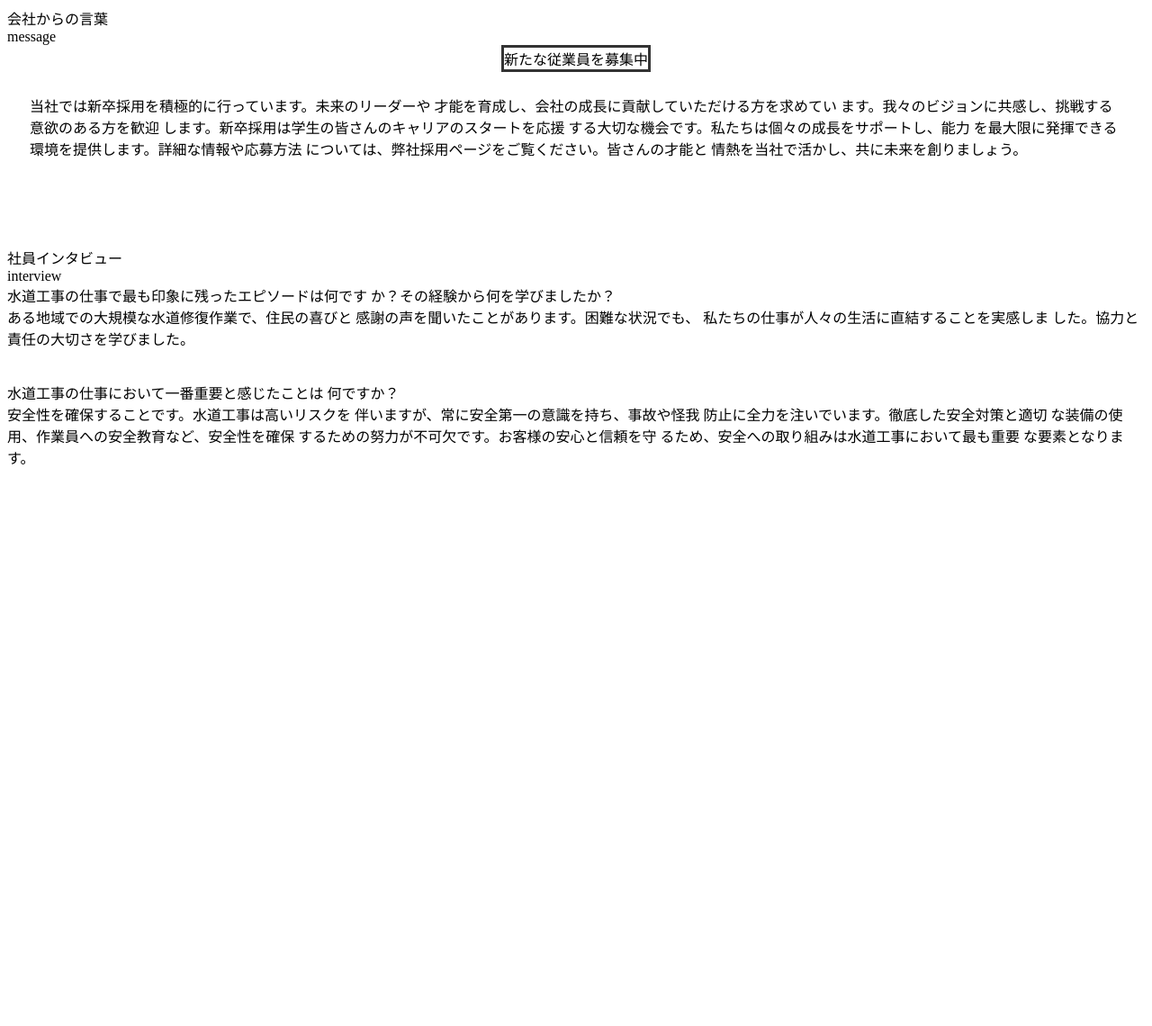
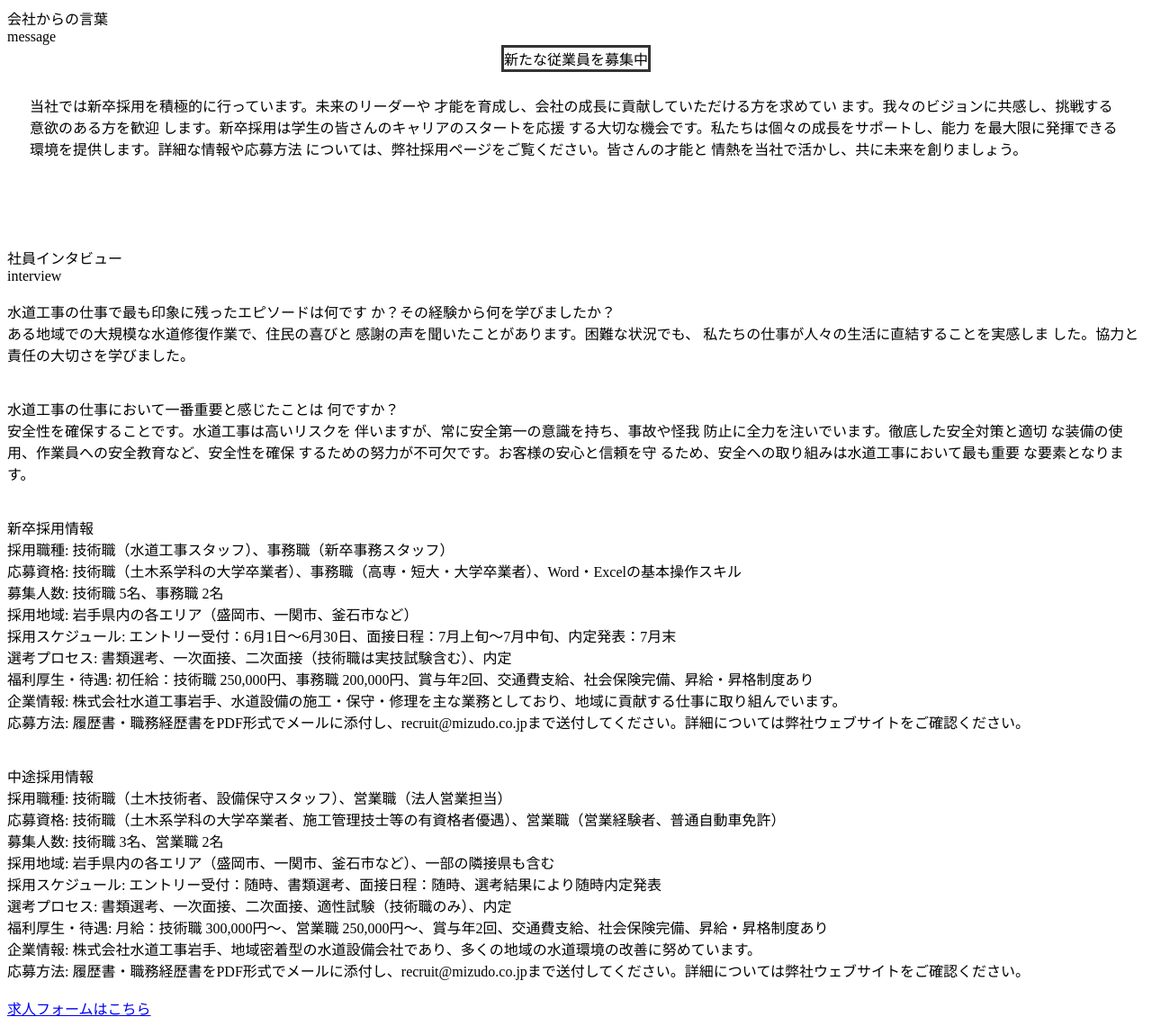
Before and after one commit to itouayumu/project_e, a Flask app: template templates/adoption.html in a window 1280 px wide. Shown: the whole page at 90% size. Before the commit the page ends 516 px from the top, so only its background shows below. Run offline with Flask 3, Linux system fonts and the light colour scheme; the template is opened without the code that fills it, so the values that code supplies are empty.

Commit message:
三つ追加

```diff
--- a/templates/adoption.html
+++ b/templates/adoption.html
@@ -28,6 +28,8 @@
     <div class="adoption_nomal">社員インタビュー</div>
     <div class="adoption_big">interview</div>
 
+
+    <img >
     <div class="adoption_nomal">水道工事の仕事で最も印象に残ったエピソードは何です
         か？その経験から何を学びましたか？
     </div>
@@ -46,6 +48,35 @@
         するための努力が不可欠です。お客様の安心と信頼を守
         るため、安全への取り組みは水道工事において最も重要
         な要素となります。
+    </div><br><br>
+
+    <div class="adoption_title">新卒採用情報</div>
+        <div>採用職種: 技術職（水道工事スタッフ）、事務職（新卒事務スタッフ）</div>
+        <div>応募資格: 技術職（土木系学科の大学卒業者）、事務職（高専・短大・大学卒業者）、Word・Excelの基本操作スキル</div>
+        <div>募集人数: 技術職 5名、事務職 2名</div>
+        <div>採用地域: 岩手県内の各エリア（盛岡市、一関市、釜石市など）</div>
+        <div>採用スケジュール: エントリー受付：6月1日～6月30日、面接日程：7月上旬～7月中旬、内定発表：7月末</div>
+        <div>選考プロセス: 書類選考、一次面接、二次面接（技術職は実技試験含む）、内定</div>
+        <div>福利厚生・待遇: 初任給：技術職 250,000円、事務職 200,000円、賞与年2回、交通費支給、社会保険完備、昇給・昇格制度あり</div>
+        <div>企業情報: 株式会社水道工事岩手、水道設備の施工・保守・修理を主な業務としており、地域に貢献する仕事に取り組んでいます。</div>
+        <div>応募方法: 履歴書・職務経歴書をPDF形式でメールに添付し、recruit@mizudo.co.jpまで送付してください。詳細については弊社ウェブサイトをご確認ください。<div><br><br>
+
+
+    <div class="adoption_title">中途採用情報</div>
+    <div>採用職種: 技術職（土木技術者、設備保守スタッフ）、営業職（法人営業担当）</div>
+        <div>応募資格: 技術職（土木系学科の大学卒業者、施工管理技士等の有資格者優遇）、営業職（営業経験者、普通自動車免許）</div>
+            <div>募集人数: 技術職 3名、営業職 2名</div>
+                <div>採用地域: 岩手県内の各エリア（盛岡市、一関市、釜石市など）、一部の隣接県も含む</div>
+                    <div>採用スケジュール: エントリー受付：随時、書類選考、面接日程：随時、選考結果により随時内定発表</div>
+                        <div>選考プロセス: 書類選考、一次面接、二次面接、適性試験（技術職のみ）、内定</div>
+                            <div>福利厚生・待遇: 月給：技術職 300,000円～、営業職 250,000円～、賞与年2回、交通費支給、社会保険完備、昇給・昇格制度あり</div>
+                                <div>企業情報: 株式会社水道工事岩手、地域密着型の水道設備会社であり、多くの地域の水道環境の改善に努めています。</div>
+                                    <div>応募方法: 履歴書・職務経歴書をPDF形式でメールに添付し、recruit@mizudo.co.jpまで送付してください。詳細については弊社ウェブサイトをご確認ください。</div><br>
+
+
+
+    <div>
+    <a href="{{url_for('form')}}">求人フォームはこちら</a>
     </div>
 </body>
 </html>
```
Also changed, not shown: templates/privacypolicy.html (added, +17 -0 lines), templates/sitepolicy.html (added, +19 -0 lines).
